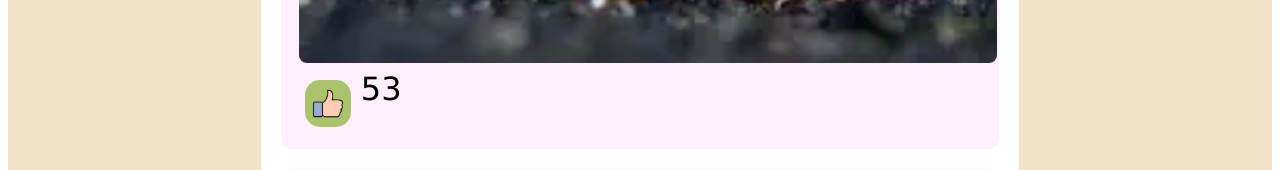
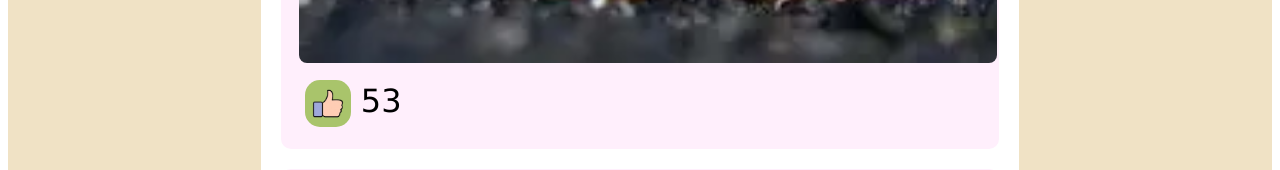
Before and after one commit to LauriKuresoo/WAD2024_Group_BN, a Vue app: page / in a window 1280 px wide. Shown: the part 730-900 px from the top of the page. Built offline with nearby package versions, Linux system fonts and the light colour scheme; data requests are answered from the project's data file.

Commit message:
like numbri parem stiil

```diff
--- a/src/components/PostsCompo.vue
+++ b/src/components/PostsCompo.vue
@@ -14,7 +14,7 @@
                 <button class="like-button" v-on:click="IncreaseLike(post.id)">
                     <img src="@/assets/like.png">
                 </button>
-                <p>{{ post.likes }}</p>
+                <p id="likes">{{ post.likes }}</p>
             </div>
         </div>
         <div class=" button-container">
@@ -52,6 +52,9 @@ export default {
 </script>
 
 <style>
+#likes {
+    margin: 0px;
+}
 
 .button-container {
   display: flex;
```
